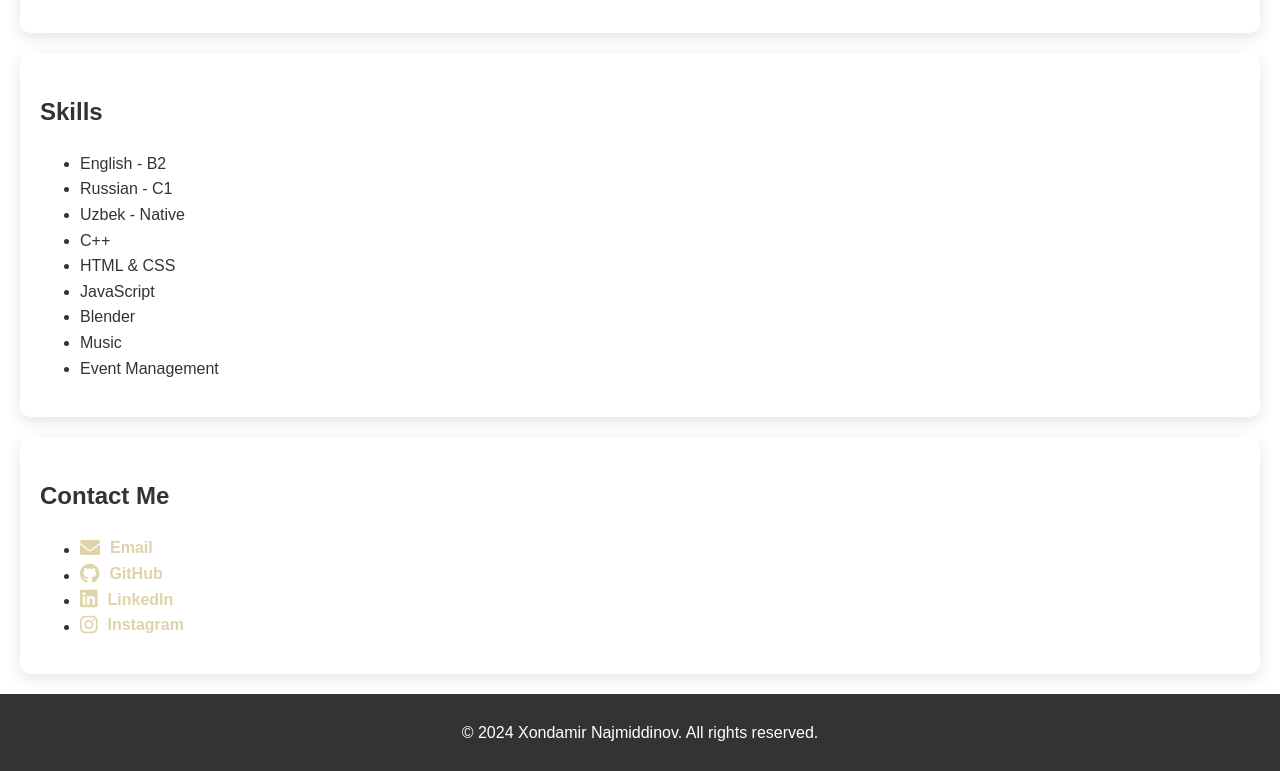
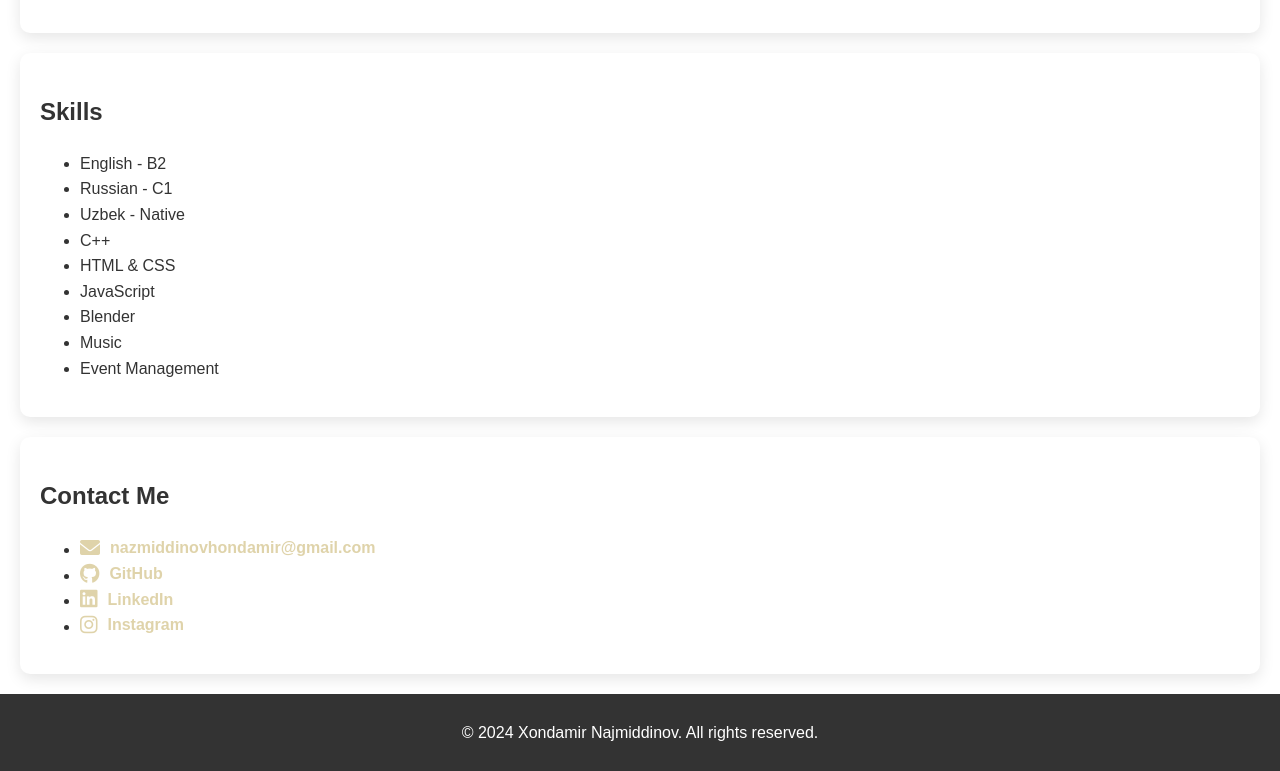
Before and after one commit to xondamirx9/xondamirx9.github.io, a plain HTML site: page index.html in a window 1280 px wide. Shown: the part 1141-1912 px from the top of the page. Drawn offline with Linux system fonts and the light colour scheme.

Commit message:
fixed e mail

```diff
--- a/index.html
+++ b/index.html
@@ -70,7 +70,7 @@
         <section id="contact">
             <h2>Contact Me</h2>
             <ul>
-                <li><a href="mailto:nazmiddinovhondamir@gmail.com"><i class="fas fa-envelope"></i> Email</a></li>
+                <li><a href="mailto:nazmiddinovhondamir@gmail.com"><i class="fas fa-envelope"></i>nazmiddinovhondamir@gmail.com</a></li>
                 <li><a href="https://github.com/XondamirX9/NajmiddinovXondamir.gethub.io" ><i class="fab fa-github"></i> GitHub</a></li>
                 <li><a href="https://www.linkedin.com/in/xondamir-najmiddinov-280261330?utm_source=share&utm_campaign=share_via&utm_content=profile&utm_medium=android_app" ><i class="fab fa-linkedin"></i> LinkedIn</a></li>
                 <li><a href="https://www.instagram.com/_najmiddinov_x/"><i class="fab fa-instagram"></i> Instagram</a></li>
```
